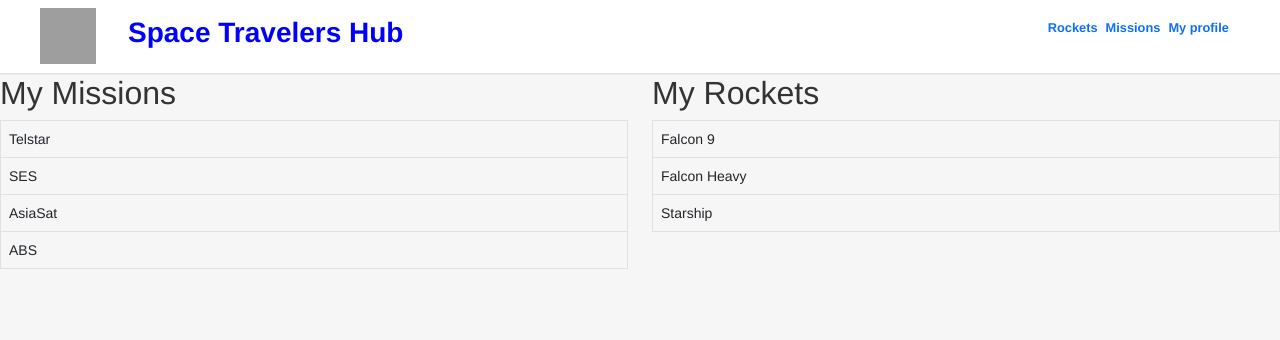
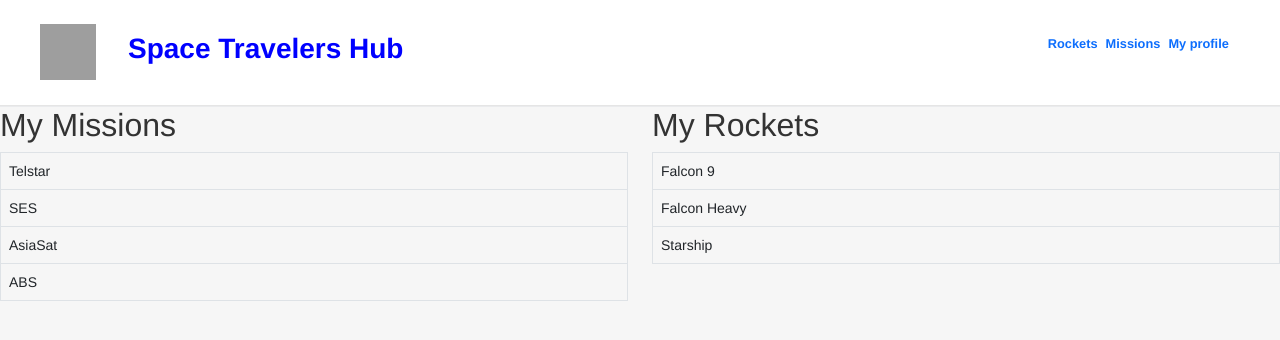
Before and after one commit to miguelesco/space-travelers, a React (Create React App) app: page /#/profile in a window 1280 px wide. Shown: the top 340 px of the page. Built offline with nearby package versions, Linux system fonts and the light colour scheme; grey boxes are pictures that could not be loaded.

Commit message:
update padding from navBar

```diff
--- a/src/components/navbar/styles.js
+++ b/src/components/navbar/styles.js
@@ -7,7 +7,7 @@ const NavbarContainer = styled.nav`
   border-bottom: 1px solid #e5e5e5;
   box-shadow: 0 1px 0 rgba(9, 30, 66, 0.05);
   ${flex('row', 'center', 'space-between')};
-  padding: 0.5rem 2.5rem;
+  padding: 1.5rem 2.5rem;
   width: 100%;
   z-index: 1;
   box-sizing: border-box;
@@ -24,10 +24,13 @@ const NavbarContainer = styled.nav`
       a {
         text-decoration: none;
       }
-      a:hover, a:focus, a:active {
+      a:hover {
         color: blue;
       }
-
+      a:active, a:focus {
+        text-decoration: underline blue;
+        color: blue;
+      }
     }
   }
 `;
--- a/src/styles/GlobalStyles.js
+++ b/src/styles/GlobalStyles.js
@@ -16,7 +16,9 @@ const GlobalStyle = createGlobalStyle`
     line-height: 1.42857143;
     color: #333;
   }
-
+  ul {
+    padding-left: 0;
+  }
 `;
 
 export default GlobalStyle;
```
